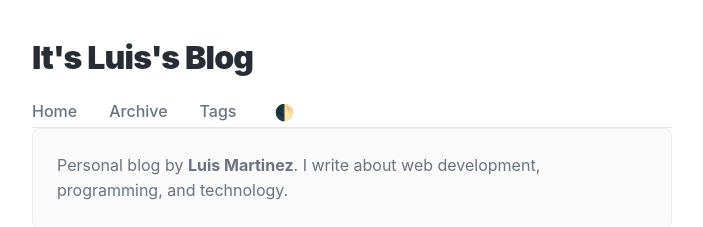
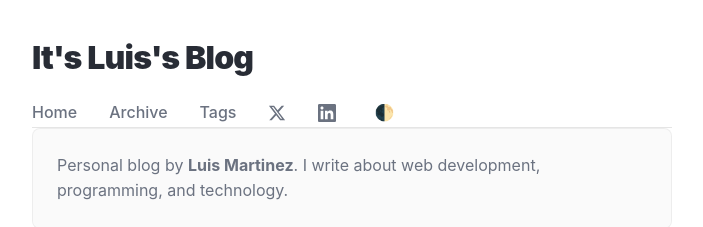
Before and after one commit to Zerquix18/blog, a Next.js app: page / in a window 1280 px wide. Shown: the top 227 px of the page, without its empty margins (288-991 px from the left). Built offline with nearby package versions, Linux system fonts and the light colour scheme.

Commit message:
add social icons

```diff
--- /dev/null
+++ b/components/icons/LinkedInIcon.tsx
@@ -0,0 +1,7 @@
+export default function LinkedInIcon() {
+  return (
+    <svg width="18" height="18" viewBox="0 0 24 24" fill="currentColor">
+      <path d="M20.447 20.452h-3.554v-5.569c0-1.328-.027-3.037-1.852-3.037-1.853 0-2.136 1.445-2.136 2.939v5.667H9.351V9h3.414v1.561h.046c.477-.9 1.637-1.85 3.37-1.85 3.601 0 4.267 2.37 4.267 5.455v6.286zM5.337 7.433c-1.144 0-2.063-.926-2.063-2.065 0-1.138.92-2.063 2.063-2.063 1.14 0 2.064.925 2.064 2.063 0 1.139-.925 2.065-2.064 2.065zm1.782 13.019H3.555V9h3.564v11.452zM22.225 0H1.771C.792 0 0 .774 0 1.729v20.542C0 23.227.792 24 1.771 24h20.451C23.2 24 24 23.227 24 22.271V1.729C24 .774 23.2 0 22.222 0h.003z"/>
+    </svg>
+  );
+}
--- /dev/null
+++ b/components/icons/XIcon.tsx
@@ -0,0 +1,7 @@
+export default function XIcon() {
+  return (
+    <svg width="18" height="18" viewBox="0 0 24 24" fill="currentColor">
+      <path d="M18.244 2.25h3.308l-7.227 8.26 8.502 11.24H16.17l-5.214-6.817L4.99 21.75H1.68l7.73-8.835L1.254 2.25H8.08l4.713 6.231zm-1.161 17.52h1.833L7.084 4.126H5.117z"/>
+    </svg>
+  );
+}
--- a/components/layout.tsx
+++ b/components/layout.tsx
@@ -4,6 +4,8 @@ import { ReactNode } from 'react';
 import { SITE_TITLE, SITE_DESCRIPTION } from '../constants';
 import ThemeToggle from './theme-toggle';
 import { GA_TRACKING_ID } from '../lib/gtag';
+import XIcon from './icons/XIcon';
+import LinkedInIcon from './icons/LinkedInIcon';
 
 interface Props {
   children: ReactNode;
@@ -44,6 +46,12 @@ export default function Layout({ children, title }: Props) {
           <Link href="/">Home</Link>
           <Link href="/archive">Archive</Link>
           <Link href="/tags">Tags</Link>
+          <a href="https://twitter.com/zerquix18" target="_blank" rel="noopener noreferrer" title="Twitter" aria-label="Twitter">
+            <XIcon />
+          </a>
+          <a href="https://linkedin.com/in/zerquix18" target="_blank" rel="noopener noreferrer" title="LinkedIn" aria-label="LinkedIn">
+            <LinkedInIcon />
+          </a>
           <ThemeToggle />
         </nav>
       </header>
--- a/styles/globals.css
+++ b/styles/globals.css
@@ -64,6 +64,7 @@ header h1 {
 .site-nav {
   display: flex;
   gap: 2rem;
+  align-items: center;
 }
 
 .site-nav a {
@@ -71,6 +72,8 @@ header h1 {
   text-decoration: none;
   font-weight: 500;
   transition: color 0.2s ease;
+  display: flex;
+  align-items: center;
 }
 
 .site-nav a:hover {
```
